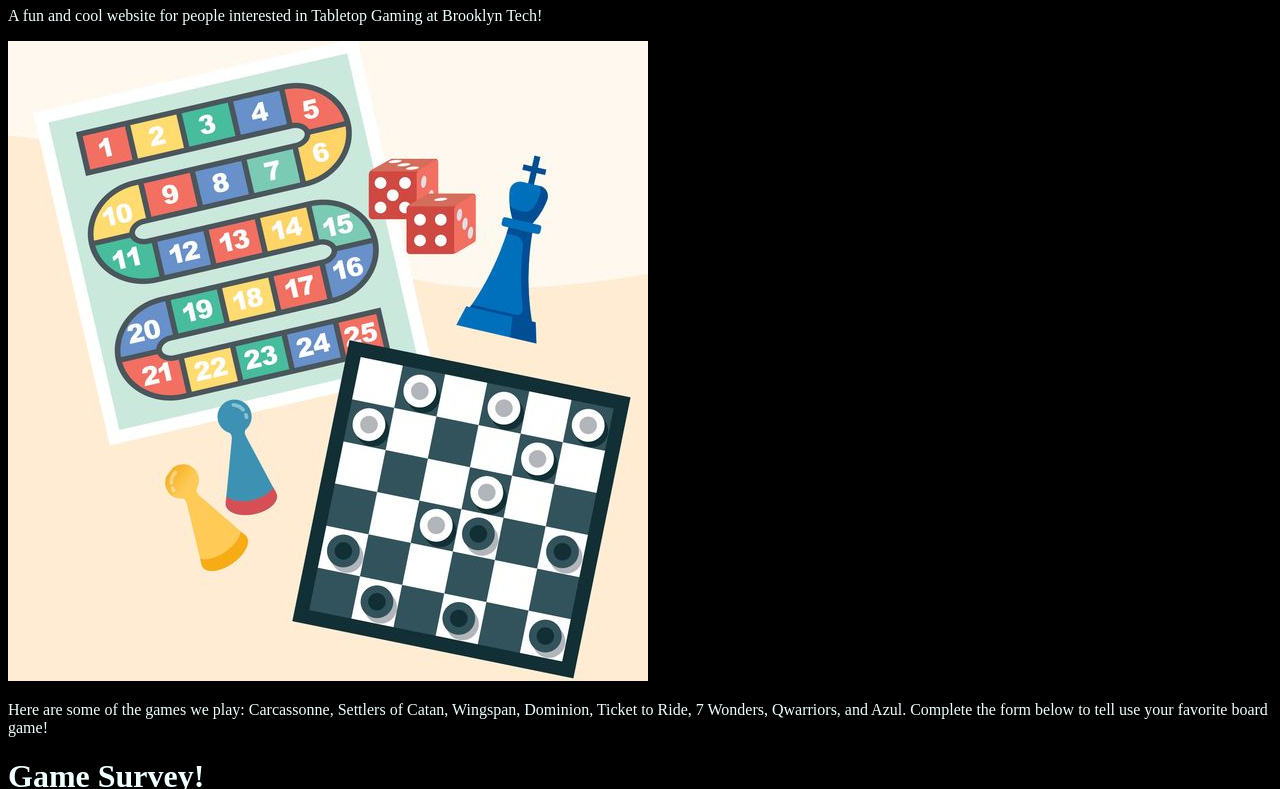
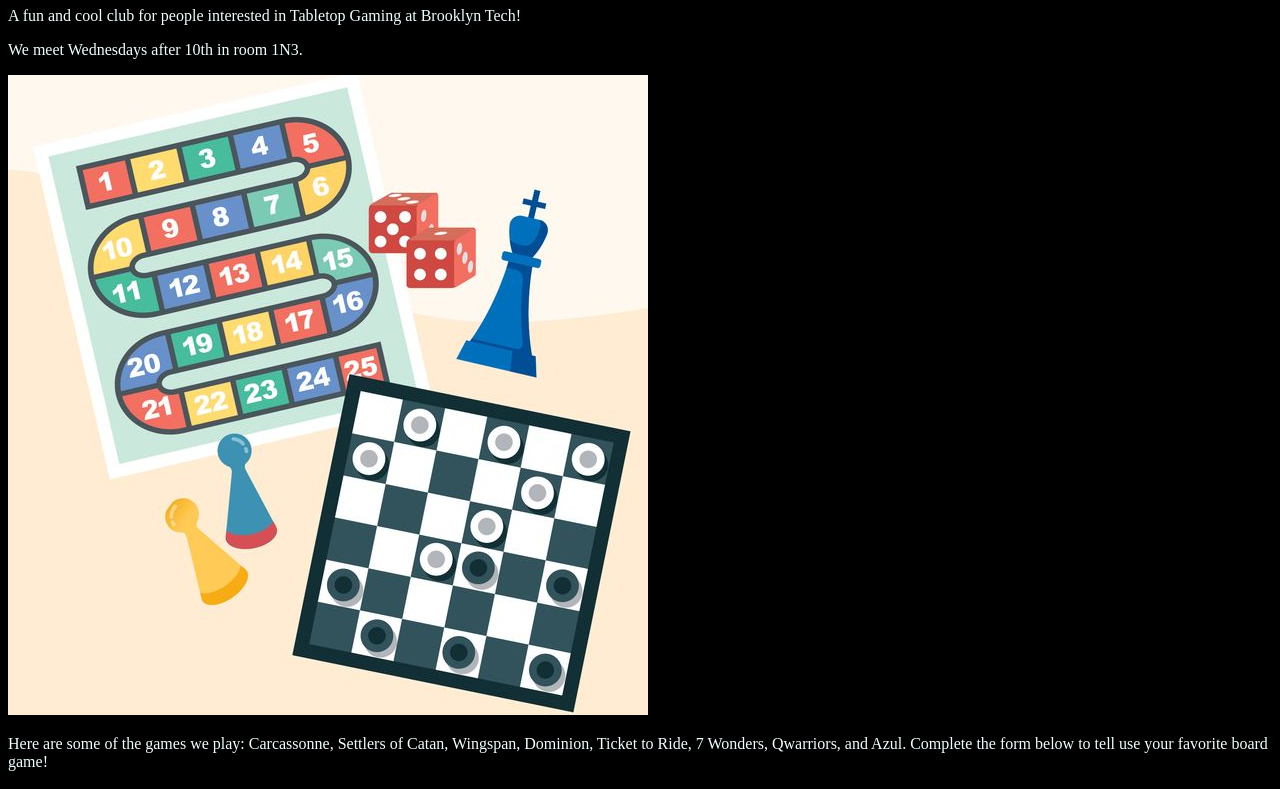
Before and after one commit to rkaufman8/rkaufmanwebsite, a plain HTML site: page index.html in a window 1280 px wide. Shown: the part 73-862 px from the top of the page. Drawn offline with Linux system fonts and the light colour scheme.

Commit message:
Update index.html

```diff
--- a/index.html
+++ b/index.html
@@ -12,7 +12,8 @@
 </head>
 <body>
     <h1>Tabletop Gaming Club</h1>
-    <p>A fun and cool website for people interested in Tabletop Gaming at Brooklyn Tech!</p>
+    <p>A fun and cool club for people interested in Tabletop Gaming at Brooklyn Tech!</p>
+    <p>We meet Wednesdays after 10th in room 1N3.</p>
     <img src="./boardgames.jpg"/>
     <p>Here are some of the games we play: Carcassonne, Settlers of Catan, Wingspan, Dominion, Ticket to Ride, 7 Wonders, Qwarriors, and Azul. Complete the form below to tell use your favorite board game!</p>
     <h1>Game Survey!</h1>
```
